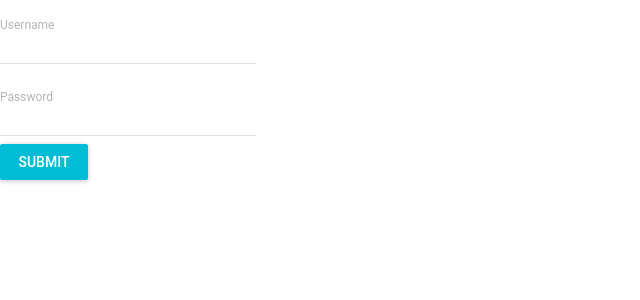
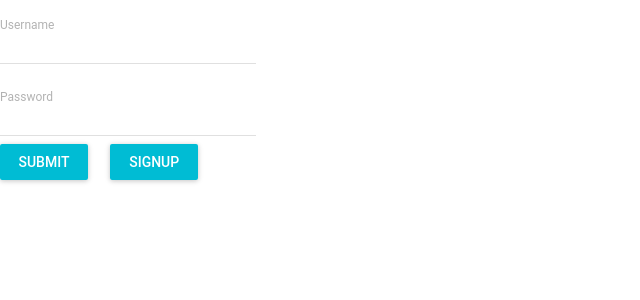
Before and after one commit to aijiechen/GameHub, a React (Create React App) app in the folder app/: page /login in a window 1280 px wide. Shown: the top 300 px of the page, without its empty margins (0-640 px from the left). Built offline with nearby package versions, Linux system fonts and the light colour scheme.

Commit message:
Minor changes before merge

```diff
--- a/app/src/routes/Login.js
+++ b/app/src/routes/Login.js
@@ -1,4 +1,5 @@
 import React from 'react';
+import axios from 'axios';
 import TextField from 'material-ui/TextField';
 import RaisedButton from 'material-ui/RaisedButton';
 import MuiThemeProvider from 'material-ui/styles/MuiThemeProvider';
@@ -44,6 +45,13 @@ class Login extends React.Component{
 				password: '',
 			})
 		};
+		axios.post('/api/Login',
+			{
+
+			})
+		.then((result => {
+					console.log(result)
+				}))
 
 	}
 
@@ -74,6 +82,8 @@ class Login extends React.Component{
 				<br />
 
 				<RaisedButton label = "Submit" onClick = {e => this.onSubmit(e)} primary />
+				&nbsp;&nbsp;&nbsp;&nbsp;&nbsp;
+				<RaisedButton label = "SignUp" onClick = {e => this.onSignup(e)} primary />
 			</form>
 			</MuiThemeProvider>
 			);
```
